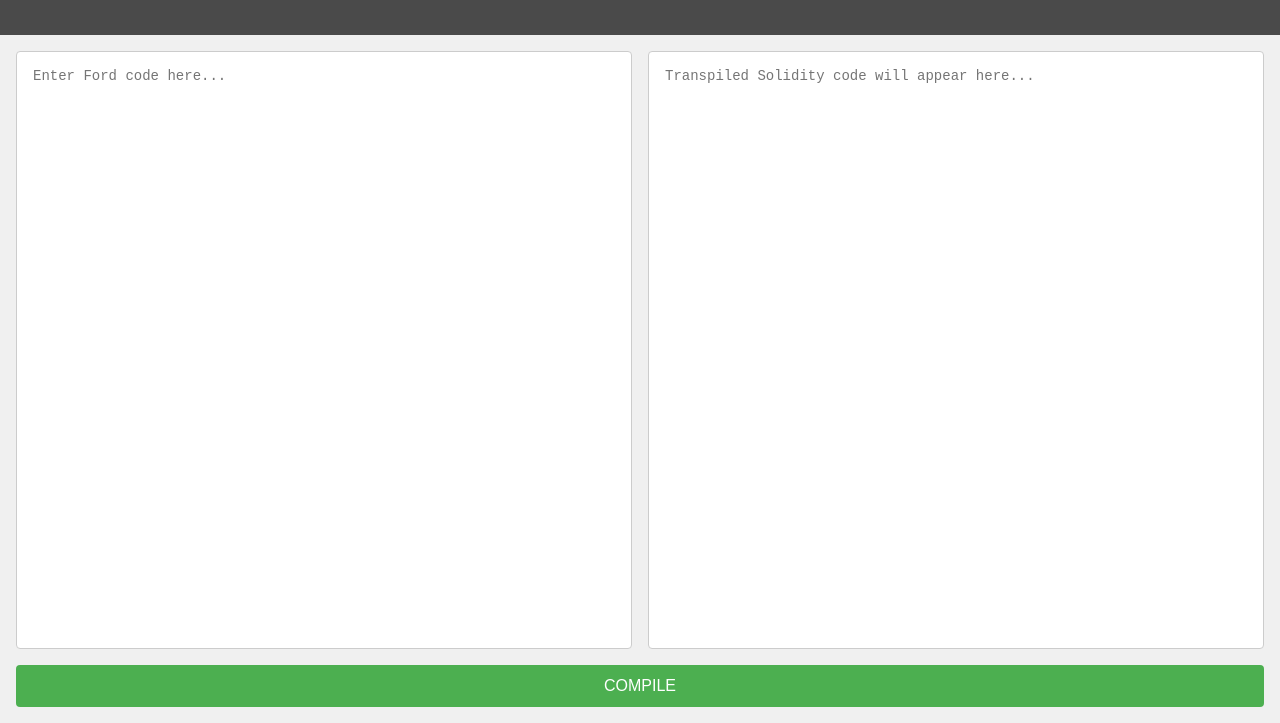
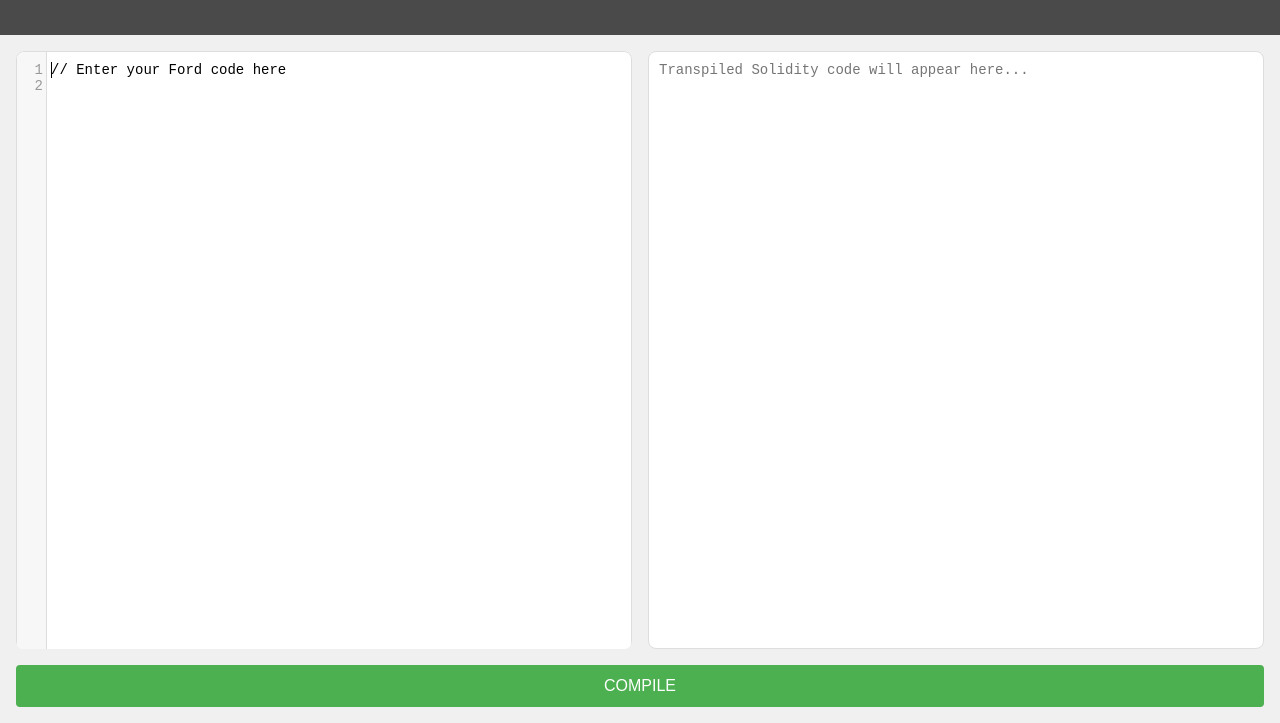
Before and after one commit to broyeztony/ford-lang, a website: page src/webapp/index.html in a window 1280 px wide. Shown: the part 77-800 px from the top of the page. Drawn offline with nearby package versions, Linux system fonts and the light colour scheme.

Commit message:
fix(webapp): hotfix styling for the web app

```diff
--- a/src/webapp/index.html
+++ b/src/webapp/index.html
@@ -4,6 +4,9 @@
     <meta charset="UTF-8">
     <meta name="viewport" content="width=device-width, initial-scale=1.0">
     <title>Ford Playground</title>
+    <link rel="stylesheet" href="https://cdnjs.cloudflare.com/ajax/libs/codemirror/5.62.0/codemirror.min.css">
+    <script src="https://cdnjs.cloudflare.com/ajax/libs/codemirror/5.62.0/codemirror.min.js"></script>
+    <script src="https://cdnjs.cloudflare.com/ajax/libs/codemirror/5.62.0/mode/javascript/javascript.min.js"></script>
     <style>
         body {
             font-family: Arial, sans-serif;
@@ -64,6 +67,55 @@
         button:hover {
             background-color: #45a049;
         }
+
+        #fordInput {
+            border-radius: 8px;
+            overflow: hidden;
+            flex: 1;
+        }
+
+        .CodeMirror {
+            height: 100% !important;
+            border: 1px solid #ddd;
+            border-radius: 8px;
+            font-family: 'Courier New', Courier, monospace;
+            font-size: 14px;
+        }
+
+        /* To ensure the content inside CodeMirror is not too close to the edges */
+        .CodeMirror-lines {
+            padding: 10px 0;
+        }
+
+        /* Rounding the corners of the gutter (line numbers area) */
+        .CodeMirror-gutters {
+            border-right: 1px solid #ddd;
+            background-color: #f7f7f7;
+            border-top-left-radius: 8px;
+            border-bottom-left-radius: 8px;
+        }
+
+        /* Adjust the solidityOutput textarea to match */
+        #solidityOutput {
+            flex: 1;
+            width: 100%;
+            height: 100%;
+            resize: none;
+            border: 1px solid #ddd;
+            border-radius: 8px;
+            padding: 10px;
+            box-sizing: border-box;
+            font-family: 'Courier New', Courier, monospace;
+            font-size: 14px;
+        }
+
+        .CodeMirror {
+            height: auto;
+            border: 1px solid #ddd;
+        }
+        .cm-keyword {color: #708;}
+        .cm-type {color: #085;}
+        .cm-operator {color: #a11;}
     </style>
 </head>
 <body>
@@ -73,18 +125,76 @@
 <div class="container">
     <div class="editors">
         <div class="editor">
-            <textarea id="fordInput" placeholder="Enter Ford code here..."></textarea>
+            <div id="fordInput"></div>
         </div>
         <div class="editor">
-            <textarea id="solidityOutput" placeholder="Transpiled Solidity code will appear here..." readonly></textarea>
+            <textarea id="solidityOutput" placeholder="Transpiled Solidity code will appear here..."></textarea>
         </div>
     </div>
     <button onclick="transpile()">COMPILE</button>
 </div>
 
 <script>
+  let fordEditor = CodeMirror(document.getElementById("fordInput"), {
+    value: "// Enter your Ford code here\n",
+    mode: "javascript",  // We'll use JS mode as a base
+    theme: "neo",
+    lineNumbers: true,
+    indentUnit: 4,
+    tabSize: 4,
+    indentWithTabs: false,
+    autofocus: true
+  });
+
+  CodeMirror.defineMode("ford", function(config, parserConfig) {
+    var jsMode = CodeMirror.getMode(config, "javascript");
+
+    return {
+      startState: function() {
+        return {
+          jsState: CodeMirror.startState(jsMode),
+          inString: false
+        };
+      },
+      token: function(stream, state) {
+        if (state.inString) {
+          if (stream.skipTo('"')) {
+            stream.next();
+            state.inString = false;
+          } else {
+            stream.skipToEnd();
+          }
+          return "string";
+        }
+
+        if (stream.match(/^(contract|def|def\$|def\/|def\-|let)\b/)) {
+          return "keyword";
+        }
+
+        if (stream.match(/^(u8|u16|u32|u64|u128|u256|i8|i16|i32|i64|address|bool|string)\b/)) {
+          return "type";
+        }
+
+        if (stream.match(/^(->)/)) {
+          return "operator";
+        }
+
+        if (stream.match(/^"/)) {
+          state.inString = true;
+          return "string";
+        }
+
+        return jsMode.token(stream, state.jsState);
+      }
+    };
+  });
+
+  // Update the mode to use our custom Ford mode
+  fordEditor.setOption("mode", "ford");
+
+  // Update the transpile function to use the CodeMirror editor
   function transpile() {
-    const fordCode = document.getElementById('fordInput').value;
+    const fordCode = fordEditor.getValue();
     const solidityOutput = document.getElementById('solidityOutput');
 
     fetch('http://localhost:3000/transpile', {
```
